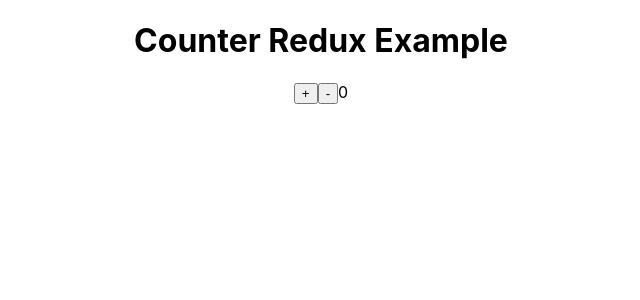
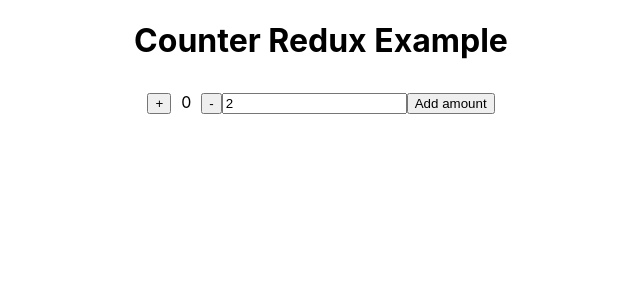
Before and after one commit to jarecsni/essential-redux-example, a React (Create React App) app: page / in a window 1280 px wide. Shown: the top 300 px of the page, without its empty margins (319-959 px from the left). Built offline with nearby package versions, Linux system fonts and the light colour scheme.

Commit message:
incrementByAmount

```diff
--- a/src/features/counter/Counter.js
+++ b/src/features/counter/Counter.js
@@ -1,10 +1,12 @@
 import React, { useState } from 'react';
-import { increment, decrement, selectCount } from './CounterSlice';
+import { increment, decrement, incrementByAmount, selectCount } from './CounterSlice';
 import { useSelector, useDispatch } from 'react-redux';
 
 export function Counter() {
     const count = useSelector(selectCount);
     const dispatch = useDispatch();
+    const [incrementBy, setIncrementBy] = useState('2');
+    const incrementByValue = Number(incrementBy) || 0;
     return (
         <div>
             <button
@@ -12,12 +14,22 @@
             >
                 +
             </button>
+            <div style={{ display: 'inline-block', padding: '10px' }}>{count}</div>
             <button
                 onClick={() => { dispatch(decrement()) }}
             >
                 -
             </button>
-            {count}
+            <input
+                aria-label='Set Increment Amount'
+                value={incrementBy}
+                onChange={(e) => setIncrementBy(e.target.value)}
+            ></input>
+            <button
+                onClick={()=>dispatch(incrementByAmount(incrementByValue))}
+            >
+                Add amount
+            </button>
         </div>
     );
 }
--- a/src/features/counter/CounterSlice.js
+++ b/src/features/counter/CounterSlice.js
@@ -14,11 +14,14 @@
         },
         decrement: (state) => {
             state.value -= 1;
+        },
+        incrementByAmount: (state, action) => {
+            state.value += action.payload;
         }
     }
 });
 
-export const { increment, decrement } = counterSlice.actions;
+export const { increment, decrement, incrementByAmount } = counterSlice.actions;
 
 export default counterSlice.reducer;
 
```
